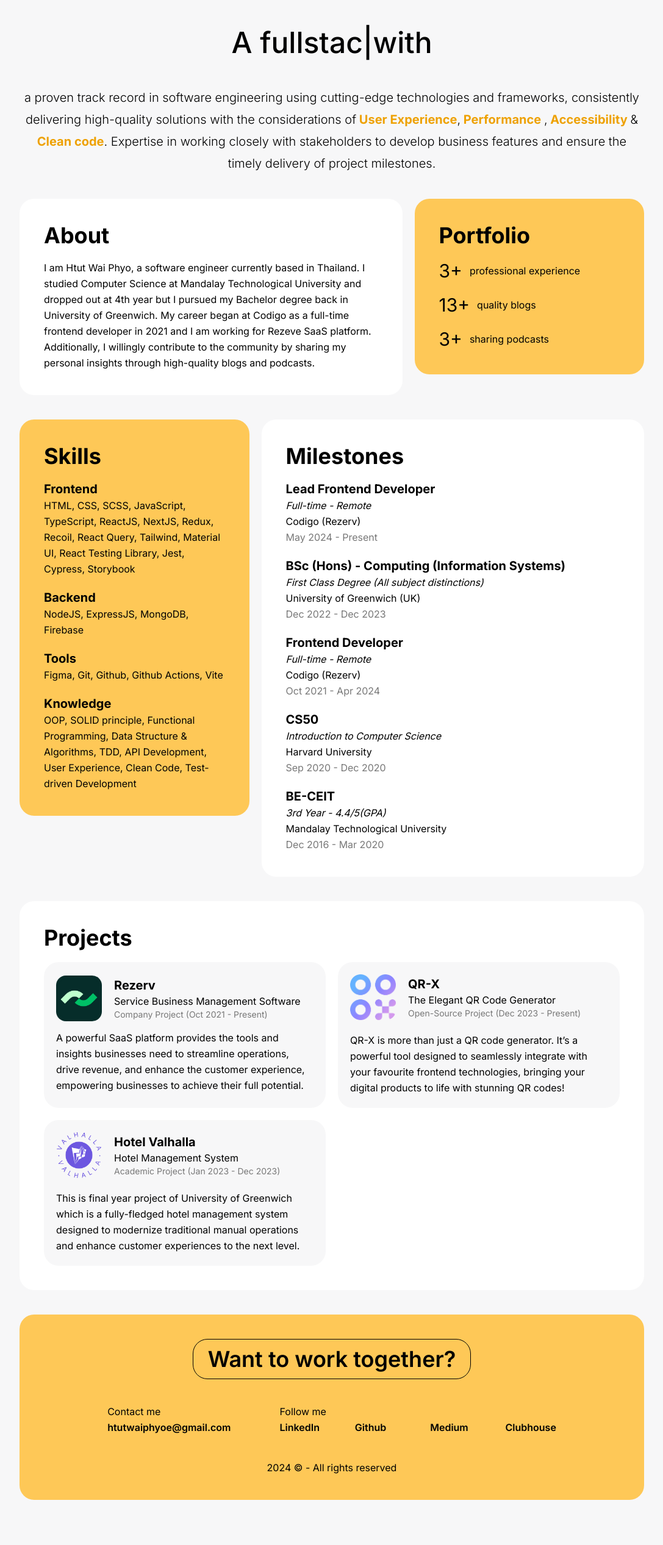
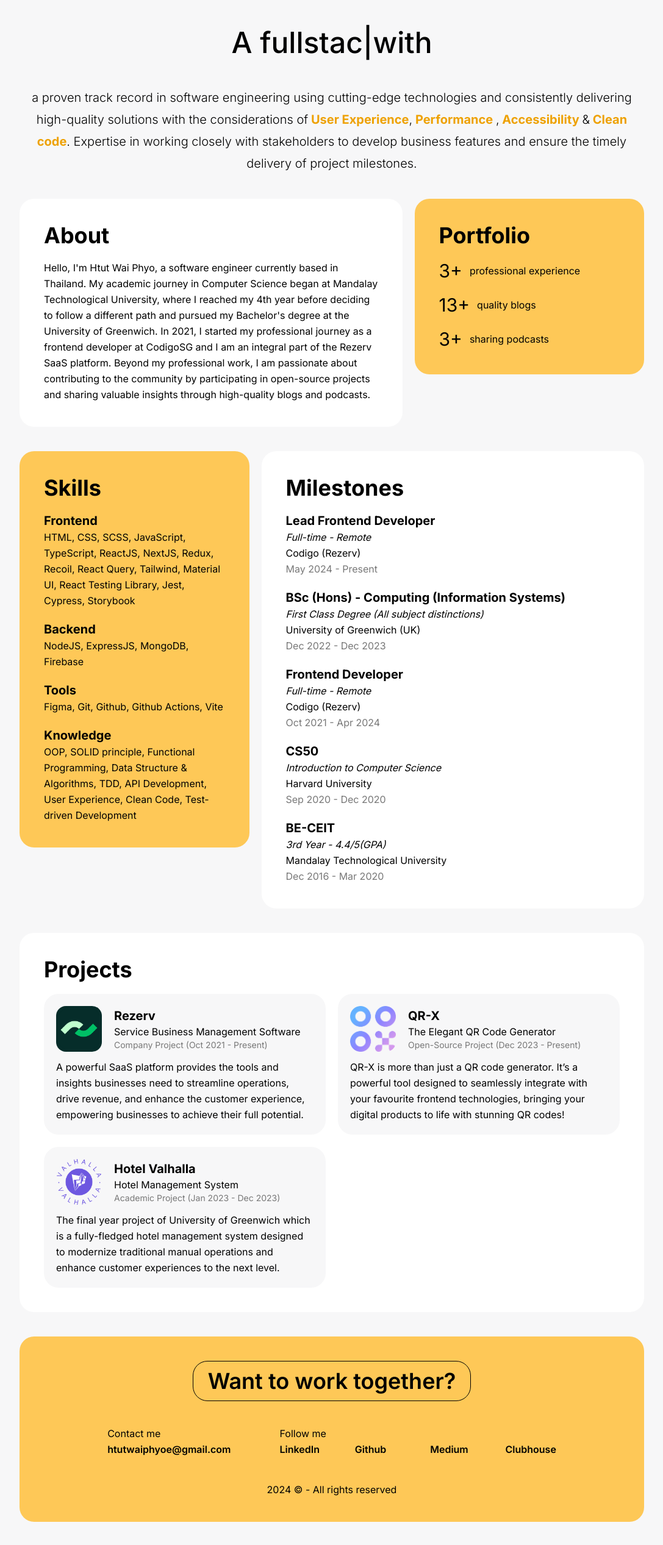
Before and after one commit to htutwaiphyoe/portfolio, a Next.js app: page / in a window 1280 px wide. Shown: the part 262-2796 px from the top of the page at 61% size, without its empty margins (96-1183 px from the left). Built offline with nearby package versions, Linux system fonts and the light colour scheme.

Commit message:
feat: About and Projects

```diff
--- a/constant/index.ts
+++ b/constant/index.ts
@@ -72,3 +72,61 @@
       "OOP, SOLID principle, Functional Programming, Data Structure & Algorithms, TDD, API Development, User Experience, Clean Code, Test-driven Development",
   },
 ];
+
+export const platforms = [
+  {
+    link: "https://www.linkedin.com/in/htutwaiphyo/",
+    platform: "LinkedIn",
+  },
+  {
+    link: "https://github.com/htutwaiphyoe",
+    platform: "Github",
+  },
+  {
+    link: "https://htutwaiphyoe.medium.com/",
+    platform: "Medium",
+  },
+  {
+    link: "https://www.clubhouse.com/@htutwaiphyo_",
+    platform: "Clubhouse",
+  },
+];
+
+export const projects = [
+  {
+    image: "/images/rezerv.png",
+    name: "Rezerv",
+    type: "Service Business Management Software",
+    project: "Company",
+    duration: "Oct 2021 - Present",
+    website: "https://www.rezerv.co/",
+    description: `A powerful SaaS platform provides the tools and insights
+              businesses need to streamline operations, drive revenue, and
+              enhance the customer experience, empowering businesses to achieve
+              their full potential.`,
+  },
+  {
+    image: "/images/qr-x.png",
+    name: "QR-X",
+    type: "The Elegant QR Code Generator",
+    project: "Open-Source",
+    duration: "Dec 2023 - Present",
+    website: "https://qr-x.devtrice.dev/",
+    description: `QR-X is more than just a QR code generator. It’s a powerful tool
+              designed to seamlessly integrate with your favourite frontend
+              technologies, bringing your digital products to life with stunning
+              QR codes!`,
+  },
+  {
+    image: "/images/hotel-valhalla.png",
+    name: "Hotel Valhalla",
+    type: "Hotel Management System",
+    project: "Academic",
+    duration: "Jan 2023 - Dec 2023",
+    website: "https://hotel-valhalla.vercel.app/",
+    description: `The final year project of University of Greenwich which is a
+              fully-fledged hotel management system designed to modernize
+              traditional manual operations and enhance customer experiences to
+              the next level.`,
+  },
+];
--- a/views/About/index.tsx
+++ b/views/About/index.tsx
@@ -1,15 +1,18 @@
 function About() {
   return (
-    <div className="bg-white grid w-full rounded-3xl p-4 sm:p-10 gap-5">
+    <div className="bg-white grid w-full rounded-3xl p-5 sm:p-10 gap-5">
       <h2 className="font-bold text-4xl">About</h2>
       <p>
-        I am Htut Wai Phyo, a software engineer currently based in Thailand. I
-        studied Computer Science at Mandalay Technological University and
-        dropped out at 4th year but I pursued my Bachelor degree back in
-        University of Greenwich. My career began at Codigo as a full-time
-        frontend developer in 2021 and I am working for Rezeve SaaS platform.
-        Additionally, I willingly contribute to the community by sharing my
-        personal insights through high-quality blogs and podcasts.
+        {`Hello, I'm Htut Wai Phyo, a software engineer currently based in
+        Thailand. My academic journey in Computer Science began at Mandalay
+        Technological University, where I reached my 4th year before deciding to
+        follow a different path and pursued my Bachelor's degree at the
+        University of Greenwich. In 2021, I
+        started my professional journey as a frontend developer at CodigoSG and
+        I am an integral part of the Rezerv SaaS platform. Beyond my
+        professional work, I am passionate about contributing to the community
+        by participating in open-source projects and sharing valuable insights through high-quality blogs and podcasts.
+        `}
       </p>
     </div>
   );
--- a/views/Footer/index.tsx
+++ b/views/Footer/index.tsx
@@ -1,6 +1,9 @@
+import List from "@/components/List";
+import { platforms } from "@/constant";
+
 function Footer() {
   return (
-    <footer className="bg-primary text-black p-4 sm:p-10 w-full md:max-w-5xl mx-auto gap-5 sm:gap-10 grid rounded-3xl place-items-center">
+    <footer className="bg-primary text-black p-5 sm:p-10 w-full md:max-w-5xl mx-auto gap-5 sm:gap-10 grid rounded-3xl place-items-center">
       <div>
         <h3 className="text-2xl sm:text-4xl font-semibold text-center border px-6 py-3 rounded-3xl">
           Want to work together?
@@ -23,42 +26,20 @@
         <li>
           <p className="text-black">Follow me</p>
           <ul className="grid gap-5 sm:gap-10 sm:grid-cols-4 grid-cols-2">
-            <li>
-              <a
-                className="hover:underline font-semibold"
-                href="https://www.linkedin.com/in/htutwaiphyo/"
-                target="_black"
-              >
-                LinkedIn
-              </a>
-            </li>
-            <li>
-              <a
-                className="hover:underline font-semibold"
-                href="https://github.com/htutwaiphyoe"
-                target="_black"
-              >
-                Github
-              </a>
-            </li>
-            <li>
-              <a
-                className="hover:underline font-semibold"
-                href="https://htutwaiphyoe.medium.com/"
-                target="_blank"
-              >
-                Medium
-              </a>
-            </li>
-            <li>
-              <a
-                className="hover:underline font-semibold"
-                href="https://www.clubhouse.com/@htutwaiphyoe_"
-                target="_blank"
-              >
-                Clubhouse
-              </a>
-            </li>
+            <List
+              of={platforms}
+              renderItem={(item) => (
+                <li key={item.platform}>
+                  <a
+                    target="_black"
+                    href={item.link}
+                    className="hover:underline font-semibold"
+                  >
+                    {item.platform}
+                  </a>
+                </li>
+              )}
+            />
           </ul>
         </li>
       </ul>
--- a/views/Hero/index.tsx
+++ b/views/Hero/index.tsx
@@ -3,7 +3,7 @@
 
 function Hero() {
   return (
-    <section className="flex flex-col space-y-8 sm:space-y-12 items-center justify-center">
+    <section className="flex flex-col space-y-5 sm:space-y-12 items-center justify-center">
       <h1 className="bg-primary text-black p-5 rounded-2xl text-3xl sm:text-6xl font-semibold">
         {"Hi, I'm HWP"}
       </h1>
@@ -22,10 +22,10 @@
         />
         {"with"}
       </h2>
-      <p className="text-xl font-light text-center px-1 leading-9 w-full md:max-w-5xl">
+      <p className="text-xl font-light text-center leading-9 w-full md:max-w-5xl">
         a proven track record in software engineering using cutting-edge
-        technologies and frameworks, consistently delivering high-quality
-        solutions with the considerations of
+        technologies and consistently delivering high-quality solutions with the
+        considerations of
         <span className="font-bold text-primary-darker"> User Experience</span>,
         <span className="font-bold text-primary-darker"> Performance </span>,
         <span className="font-bold text-primary-darker"> Accessibility </span>&
--- a/views/Milestones/index.tsx
+++ b/views/Milestones/index.tsx
@@ -3,7 +3,7 @@
 
 function Milestones() {
   return (
-    <div className="grid w-full rounded-3xl p-4 sm:p-10 bg-white gap-5">
+    <div className="grid w-full rounded-3xl p-5 sm:p-10 bg-white gap-5">
       <h2 className="font-bold text-4xl">Milestones</h2>
       <List
         of={milestones}
--- a/views/Portfolio/index.tsx
+++ b/views/Portfolio/index.tsx
@@ -3,7 +3,7 @@
 
 function Portfolio() {
   return (
-    <div className="grid w-full rounded-3xl p-4 sm:p-10 bg-primary gap-5 text-black">
+    <div className="grid w-full rounded-3xl p-5 sm:p-10 bg-primary gap-5 text-black">
       <h2 className="font-bold text-4xl">Portfolio</h2>
       <List
         of={portfolio}
--- a/views/Projects/index.tsx
+++ b/views/Projects/index.tsx
@@ -1,211 +1,46 @@
 import Image from "next/image";
-import Link from "next/link";
+import List from "@/components/List";
+import { projects } from "@/constant";
 
 function Projects() {
   return (
     <section className="w-full md:max-w-5xl mx-auto grid grid-cols-1">
-      <div className="grid w-full rounded-3xl p-4 sm:p-10 bg-white gap-5">
+      <div className="grid w-full rounded-3xl p-5 sm:p-10 bg-white gap-5">
         <h2 className="font-bold text-4xl">Projects</h2>
         <div className="grid grid-cols-1 lg:grid-cols-2 gap-5">
-          <div className="bg-gray-lightest p-3 sm:p-5 rounded-3xl grid gap-3">
+          <List
+            of={projects}
+            renderItem={(item) => (
+              <div
+                key={item.name}
+                className="bg-gray-lightest p-3 sm:p-5 rounded-3xl grid gap-3"
+              >
                 <div className="flex sm:items-center space-y-5 sm:space-y-0 sm:space-x-5 sm:flex-row flex-col  ">
                   <Image
-                src="/images/rezerv.png"
-                alt="Rezerv Logo"
                     width={75}
                     height={75}
+                    alt={item.name}
+                    src={item.image}
                     className="object-over rounded-2xl"
                   />
                   <div>
                     <a
                       className="text-xl font-bold hover:underline"
-                  href="https://www.rezerv.co/"
+                      href={item.website}
                     >
-                  Rezerv
+                      {item.name}
                     </a>
-                <h3 className="text-xl font-bold"></h3>
-                <p className="text-base">
-                  Service Business Management Software
-                </p>
+                    <p className="text-base">{item.type}</p>
                     <p className="text-sm text-gray-dark">
-                  Company Project (Oct 2021 - Present)
+                      {item.project} Project ({item.duration})
                     </p>
                   </div>
                 </div>
-            <p>
-              A powerful SaaS platform provides the tools and insights
-              businesses need to streamline operations, drive revenue, and
-              enhance the customer experience, empowering businesses to achieve
-              their full potential.
-            </p>
+                <p>{item.description}</p>
               </div>
-          <div className="bg-gray-lightest p-3 sm:p-5 rounded-3xl grid gap-5">
-            <div className="flex sm:items-center space-y-5 sm:space-y-0 sm:space-x-5 sm:flex-row flex-col  ">
-              <Image
-                src="/images/qr-x.png"
-                alt="QR-X Logo"
-                width={75}
-                height={75}
-                className="object-over rounded-2xl"
+            )}
           />
-              <div>
-                <a
-                  className="text-xl font-bold hover:underline"
-                  href="https://qr-x.devtrice.dev/"
-                >
-                  QR-X
-                </a>
-                <p className="text-base">The Elegant QR Code Generator</p>
-                <p className="text-sm text-gray-dark">
-                  Open-Source Project (Dec 2023 - Present)
-                </p>
         </div>
-            </div>
-            <p>
-              QR-X is more than just a QR code generator. It’s a powerful tool
-              designed to seamlessly integrate with your favourite frontend
-              technologies, bringing your digital products to life with stunning
-              QR codes!
-            </p>
-          </div>
-          <div className="bg-gray-lightest p-3 sm:p-5 rounded-3xl grid gap-5">
-            <div className="flex sm:items-center space-y-5 sm:space-y-0 sm:space-x-5 sm:flex-row flex-col  ">
-              <Image
-                src="/images/hotel-valhalla.png"
-                alt="Hotel Valhalla Logo"
-                width={75}
-                height={75}
-                className="object-over rounded-2xl"
-              />
-              <div>
-                <a
-                  className="text-xl font-bold hover:underline"
-                  href="https://hotel-valhalla.vercel.app/"
-                >
-                  Hotel Valhalla
-                </a>
-                <p className="text-base">Hotel Management System</p>
-                <p className="text-sm text-gray-dark">
-                  Academic Project (Jan 2023 - Dec 2023)
-                </p>
-              </div>
-            </div>
-            <p>
-              This is final year project of University of Greenwich which is a
-              fully-fledged hotel management system designed to modernize
-              traditional manual operations and enhance customer experiences to
-              the next level.
-            </p>
-          </div>
-        </div>
-        {/* <div className="grid grid-cols-1 md:grid-cols-2 gap-5 lg:gap-10 p-3 sm:p-10 rounded-2xl bg-black text-white">
-          <div className="grid gap-5">
-            <Image
-              src="/images/rezeve.png"
-              alt="Rezeve"
-              width={1000}
-              height={500}
-              className="object-over rounded-2xl w-full h-full"
-            />
-            <div>
-              <div className="flex space-y-1 sm:space-x-1 lg:flex-row flex-col lg:items-end">
-                <a
-                  className="text-xl font-bold underline text-green"
-                  href="https://www.rezeve.com/"
-                  target="_black"
-                >
-                  Rezeve
-                </a>
-                <span className="text-gray-light text-base font-normal">
-                  (Oct 2021 - Present)
-                </span>
-              </div>
-              <p>
-                I was assigned to take part in the Rezeve project, a SaaS
-                platform for service-based businesses.
-              </p>
-            </div>
-          </div>
-          <div>
-            <p>I am responsible for</p>
-            <ul className="list-disc ml-4 grid gap-1 break-words">
-              <li>
-                contributing the project from scratch with Agile Scrum
-                methodology
-              </li>
-              <li>
-                working closely with the stakeholders, product and backend teams
-                in the development of the system
-              </li>
-              <li>
-                building design system and reusable components from design to
-                code for the business portal
-              </li>
-              <li>
-                delivering and maintaining the features with the highest quality
-                for the business requirements
-              </li>
-              <li>
-                collaborating with team members to brainstorm the solutions for
-                day by day challenges
-              </li>
-            </ul>
-          </div>
-        </div>
-        <div className="grid grid-cols-1 md:grid-cols-2 gap-5 lg:gap-10 p-3  sm:p-10 rounded-2xl bg-purple-lighter text-black">
-          <div className="grid gap-5">
-            <Image
-              src="/images/valhalla.png"
-              alt="Hotel Valhalla"
-              width={1000}
-              height={500}
-              className="object-over rounded-2xl w-full h-full"
-            />
-            <div>
-              <div className="flex space-y-1 sm:space-x-1 lg:flex-row flex-col lg:items-end">
-                <a
-                  className="text-xl font-bold underline text-purple"
-                  href="https://hotel-valhalla.vercel.app/"
-                  target="_black"
-                >
-                  Hotel Valhalla
-                </a>
-                <span className="text-gray-dark text-base font-normal">
-                  (Jan 2023 - Dec 2023)
-                </span>
-              </div>
-              <p>
-                A fully-fledged hotel management system for hotel valhalla, the
-                final year project of University of Greenwich
-              </p>
-            </div>
-          </div>
-          <div>
-            <p>I was responsible for</p>
-            <ul className="list-disc ml-4 grid gap-1 break-words">
-              <li>working with a supervisor starting from project proposal</li>
-              <li className="pr-4">
-                documenting the process of the project from scratch by using the
-                entire life cycle of DSDM methodology (Feasibility Study,
-                Exploration, Engineering, Evaluation)
-              </li>
-              <li className="pr-4">
-                crafting the fullstack web application for the system using
-                modern technologies
-              </li>
-              <li className="pr-4 break-all">
-                Project Features:{" "}
-                <Link
-                  href="https://youtu.be/M1RqLtKBP8U?si=LrmOQ8ziLJ-9nZxh"
-                  target="_blank"
-                  className="underline"
-                >
-                  https://youtu.be/M1RqLtKBP8U?si=LrmOQ8ziLJ-9nZxh
-                </Link>
-              </li>
-            </ul>
-          </div>
-        </div> */}
       </div>
     </section>
   );
--- a/views/Skills/index.tsx
+++ b/views/Skills/index.tsx
@@ -3,7 +3,7 @@
 
 function Skills() {
   return (
-    <div className="grid w-full rounded-3xl p-4 sm:p-10 bg-primary gap-5">
+    <div className="grid w-full rounded-3xl p-5 sm:p-10 bg-primary gap-5">
       <h2 className="font-bold text-4xl">Skills</h2>
       <List
         of={skills}
```
Lines whose indentation alone changed are shown as unchanged.
